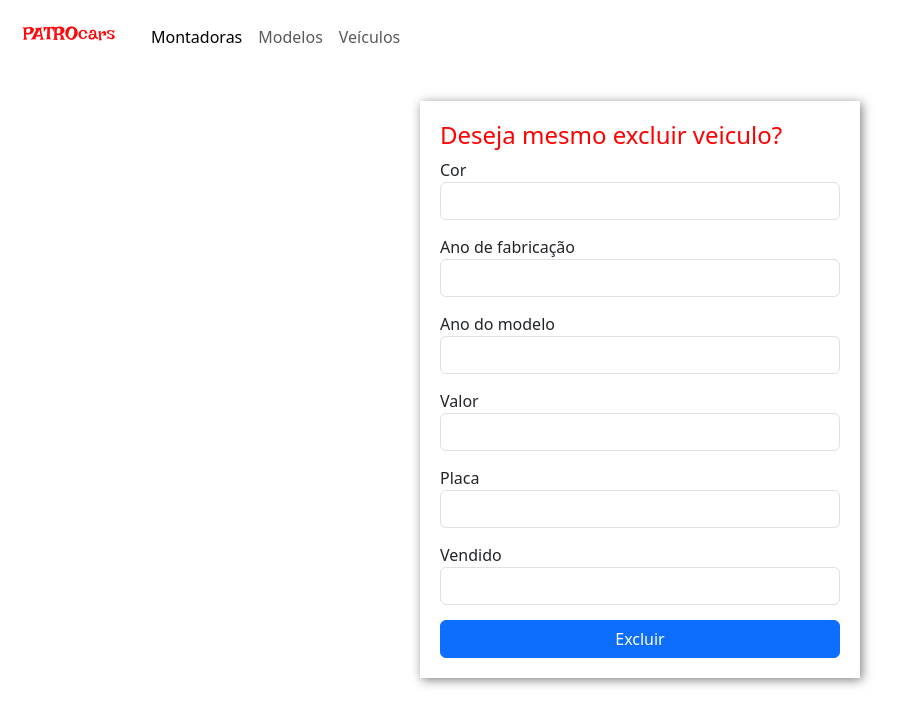
After one commit to marianaandrxde/programacao-para-internet-ii, a FastAPI app: template patrocars-web-tradicional/templates/veiculo/veiculo_delete.html in a window 1280 px wide. The commit adds this page. Shown: the top 726 px of the page, without its empty margins (0-910 px from the left). Run offline with FastAPI, Linux system fonts and the light colour scheme; the template is opened without the code that fills it, so the values that code supplies are empty.

Commit message:
feat: add veiculo crud

```diff
--- a/patrocars-web-tradicional/main.py
+++ b/patrocars-web-tradicional/main.py
@@ -1,5 +1,5 @@
 from typing import Annotated
-from fastapi import FastAPI, Request, Form
+from fastapi import FastAPI, Request, Form, logger
 from fastapi.staticfiles import StaticFiles
 from fastapi.templating import Jinja2Templates
 from fastapi.responses import RedirectResponse
@@ -8,6 +8,7 @@ from persistence import db
 from models import Montadora, Modelo, Veiculo
 from persistence.montadora_repository import MontadoraRepository
 from persistence.modelo_repository import ModeloRepository
+from persistence.veiculo_repository import VeiculoRepository
 from view_models import InputMontadora, InputModelo, InputVeiculo
 
 app = FastAPI()
@@ -26,7 +27,7 @@ veiculos: list[Veiculo] = []
 
 montadora_repository = MontadoraRepository()
 modelo_repository = ModeloRepository()
-
+veiculo_repository = VeiculoRepository()
 
 @app.on_event("startup")
 def on_startup():
@@ -145,3 +146,62 @@ async def modelo_delete(modelo_id: int, request: Request, input: Annotated[Input
     modelo = Modelo(montadora_id = input.montadora_id, nome=input.nome, valor_referencia=input.valor_referencia, motorizacao=input.motorizacao, turbo=input.turbo, automatico=input.automatico)
     modelo_repository.delete(modelo_id, modelo)
     return RedirectResponse('/modelos_list', status_code=303)
+
+
+# Veículos
+
+@app.get('/veiculos_list')
+def veiculo_list(request: Request):
+  veiculos = veiculo_repository.get_all()
+
+
+  return templates.TemplateResponse(
+    request=request,
+    name='/veiculo/veiculo_list.html',
+    context={'veiculos': veiculos}
+  )
+
+
+@app.get('/veiculos_form')
+def veiculo_form(request: Request):
+  modelos = modelo_repository.get_all()
+  return templates.TemplateResponse(
+        request=request,
+        name='/veiculo/veiculo_form.html',
+        context={'modelos': modelos}
+    )
+
+
+@app.get('/veiculo_edit/{veiculo_id}')
+async def veiculo_form(request: Request, veiculo_id: int):
+    veiculo = veiculo_repository.get_by_id(veiculo_id)
+    if not veiculo:
+        return RedirectResponse('/veiculo_list', status_code=404)
+    return templates.TemplateResponse("/veiculo/veiculo_edit.html", {"request": request, "veiculo": veiculo})
+
+
+@app.get('/veiculo_delete/{veiculo_id}')
+async def veiculo_form(request: Request, veiculo_id: int):
+    veiculo = veiculo_repository.get_by_id(veiculo_id)
+    if not veiculo:
+        return RedirectResponse('/veiculos_list', status_code=404)
+    return templates.TemplateResponse("/veiculo/veiculo_delete.html", {"request": request, "veiculo": veiculo})
+
+
+@app.post('/veiculo_save')
+def veiculo_save(request: Request, input: Annotated[InputVeiculo, Form()]):
+  veiculo = Veiculo(modelo_id = input.modelo_id, cor=input.cor,ano_fabricacao =input.ano_fabricacao, ano_modelo=input.ano_modelo, valor=input.valor, placa=input.placa, vendido=input.vendido)
+  veiculo_repository.save(veiculo)
+  return RedirectResponse('/veiculos_list', status_code=303)
+
+@app.post('/veiculo_edit/{veiculo_id}')
+async def veiculo_edit(veiculo_id: int, request: Request, input: Annotated[InputVeiculo, Form()]):
+    veiculo = Veiculo(modelo_id = input.modelo_id, cor=input.cor,ano_fabricacao =input.ano_fabricacao, ano_modelo=input.ano_modelo, valor=input.valor, placa=input.placa, vendido=input.vendido)
+    veiculo_repository.update(veiculo_id, veiculo)
+    return RedirectResponse('/veiculos_list', status_code=303)
+
+@app.post('/veiculo_delete/{veiculo_id}')
+async def veiculo_delete(veiculo_id: int, request: Request, input: Annotated[InputVeiculo, Form()]):
+    veiculo = Veiculo(modelo_id = input.modelo_id, cor=input.cor,ano_fabricacao =input.ano_fabricacao, ano_modelo=input.ano_modelo, valor=input.valor, placa=input.placa, vendido=input.vendido)
+    veiculo_repository.delete(veiculo_id, veiculo)
+    return RedirectResponse('/veiculos_list', status_code=303)
--- a/patrocars-web-tradicional/static/estilo.css
+++ b/patrocars-web-tradicional/static/estilo.css
@@ -22,14 +22,6 @@ body {
 main {
   padding-right: 25px;
   padding-left: 25%;
-}
-
-footer {
-  background-color: #333;
-  color: #fff;
-  padding: 20px;
-  text-align: center;
-  margin-top: auto;
 }
 
 main {
--- a/patrocars-web-tradicional/templates/base.html
+++ b/patrocars-web-tradicional/templates/base.html
@@ -26,6 +26,9 @@
         <li class="nav-item">
           <a class="nav-link" href="/modelos_list">Modelos</a>
         </li>
+        <li class="nav-item">
+          <a class="nav-link" href="/veiculos_list">Veículos</a>
+        </li>
       </ul>
     </div>
   </div>
@@ -37,10 +40,6 @@
     {% endblock %}
   </main>
 
-  <footer class="footer">
-    <p>Todos os direitos reservados</p>
-  </footer>
-
   <script src="https://cdn.jsdelivr.net/npm/@popperjs/core@2.11.8/dist/umd/popper.min.js" integrity="sha384-I7E8VVD/ismYTF4hNIPjVp/Zjvgyol6VFvRkX/vR+Vc4jQkC+hVqc2pM8ODewa9r" crossorigin="anonymous"></script>
   <script src="https://cdn.jsdelivr.net/npm/bootstrap@5.3.3/dist/js/bootstrap.min.js" integrity="sha384-0pUGZvbkm6XF6gxjEnlmuGrJXVbNuzT9qBBavbLwCsOGabYfZo0T0to5eqruptLy" crossorigin="anonymous"></script>
 </body>
--- /dev/null
+++ b/patrocars-web-tradicional/templates/veiculo/veiculo_delete.html
@@ -0,0 +1,49 @@
+{% extends "base.html" %}
+
+{% block title %} Deletar veiculo {% endblock %}
+
+{% block content %}
+    <form action="/veiculo_delete/{{ veiculo.id }}" method="post">
+        <div class="area-form">
+        <section class="area-montadora">
+            <h4>Deseja mesmo excluir veiculo?</h4>
+            <input type="hidden" id="modelo_id" name="modelo_id" value="{{ veiculo.modelo_id }}">
+            <div class="form-group">
+                <label for="valor_referencia">Cor</label>
+                <input type="text" class="form-control" id="cor" name="cor" value="{{ veiculo.cor }}" required>
+            </div>
+            <div class="form-group">
+                <label for="motorizacao">Ano de fabricação</label>
+                <input type="number" class="form-control" id="ano_fabricacao" name="ano_fabricacao" value="{{ veiculo.ano_fabricacao }}" required>
+            </div>
+            <div class="form-group">
+                <label for="turbo">Ano do modelo</label>
+                <input type="number" class="form-control" id="ano_modelo" name="ano_modelo" value="{{ veiculo.ano_modelo }}" required>
+            </div>
+            <div class="form-group">
+                <label for="automatico">Valor</label>
+                <input type="number" class="form-control" id="valor" name="valor" value="{{ veiculo.valor }}" required>
+            </div>
+            <div class="form-group">
+                <label for="automatico">Placa</label>
+                <input type="text" class="form-control" id="placa" name="placa" value="{{ veiculo.placa }}" required>
+            </div>
+            <div class="form-group">
+                <label for="automatico">Vendido</label>
+                <input type="text" class="form-control" id="vendido" name="vendido" value="{{ veiculo.vendido }}" required>
+            </div>
+        <button type="submit" class="btn btn-primary">Excluir</button>
+        </section>
+        </div>
+    </form>
+
+
+{% endblock %}
+id: Optional[int] = Field(default=None, primary_key=True)
+modelo_id: int
+cor: str
+ano_fabricacao: int
+ano_modelo: int
+valor: int
+placa: str
+vendido: bool
```
Also changed, not shown: patrocars-web-tradicional/persistence/veiculo_repository.py (added, +52 -0 lines), patrocars-web-tradicional/templates/veiculo/veiculo_edit.html (added, +41 -0 lines), patrocars-web-tradicional/templates/veiculo/veiculo_form.html (added, +46 -0 lines), patrocars-web-tradicional/templates/veiculo/veiculo_list.html (added, +46 -0 lines).
